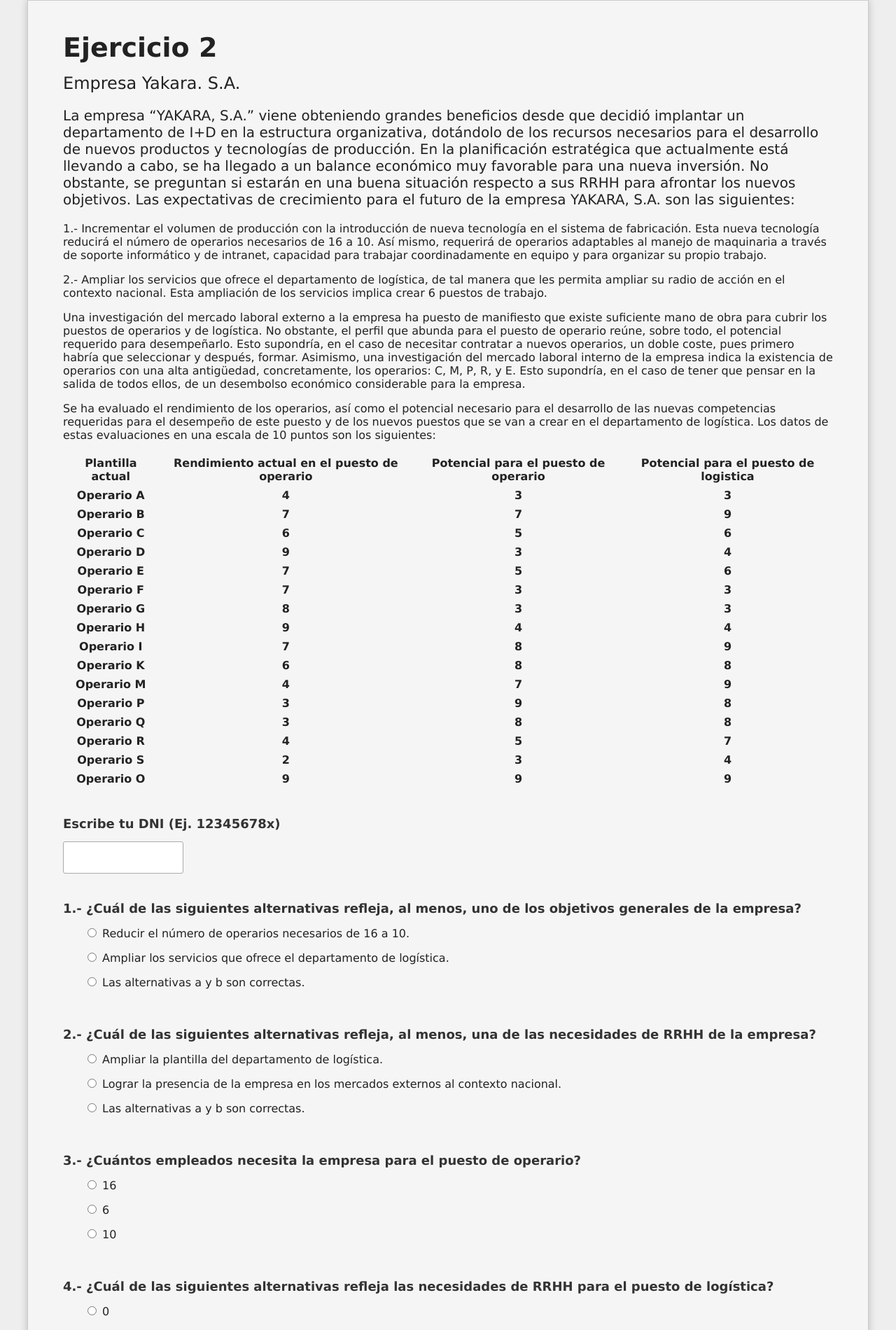
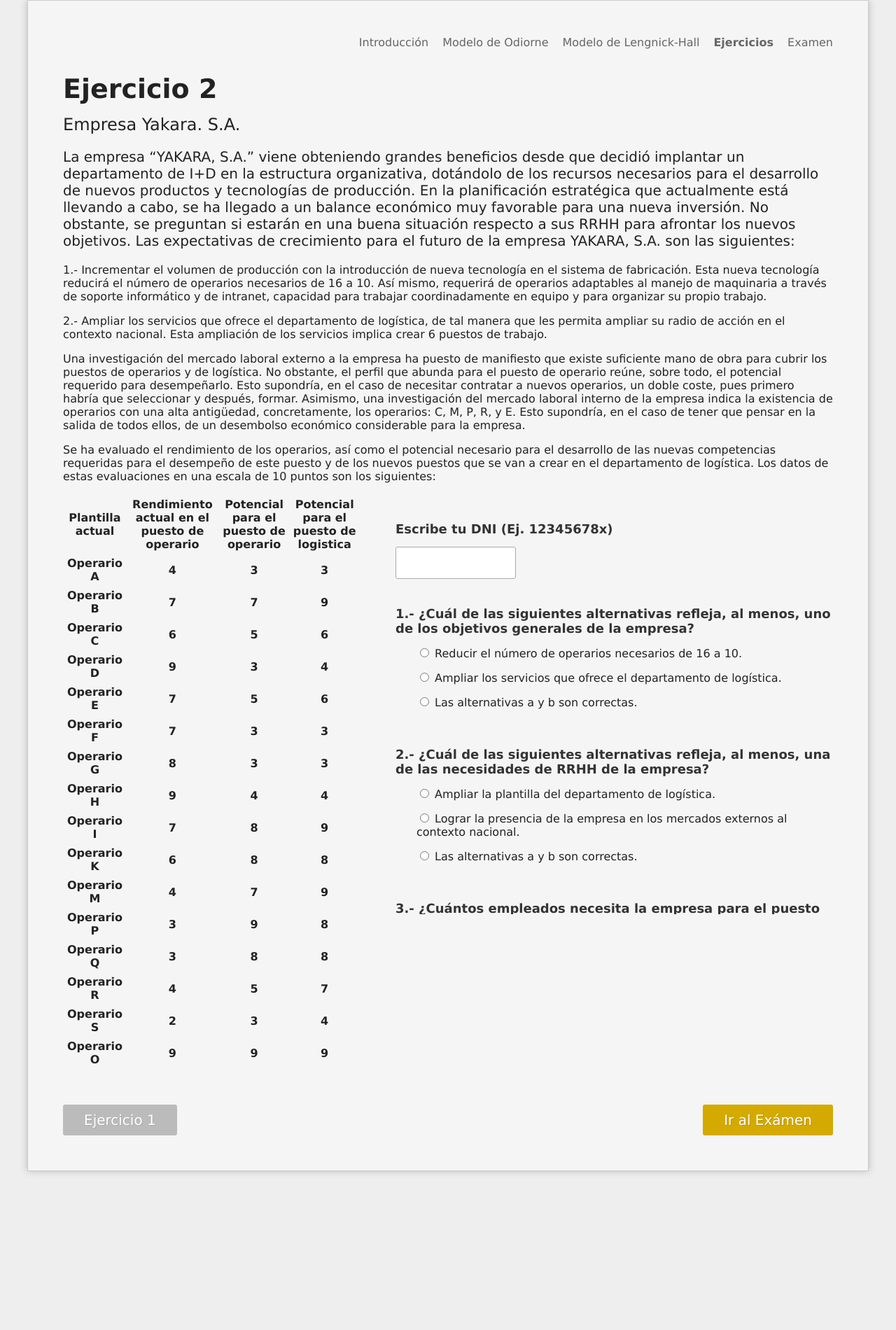
Before and after one commit to Sauco82/aprendiendo-frontend, a PHP site: page /odiorne/ejercicio2.html in a window 1280 px wide. Shown: the top 1900 px of the page at 70% size. After the commit the page ends 1680 px from the top, so only its background shows below. Run offline with PHP 8.4, Linux system fonts and the light colour scheme; lists and menus that the app fills with data are empty; some libraries are stand-ins or nearby versions.

Commit message:
aniadidos menus y organizados ejercicios

```diff
--- a/odiorne/ejercicio2.html
+++ b/odiorne/ejercicio2.html
@@ -26,8 +26,15 @@
 		</script>
 	</head>
 
-	<body>
-		<div class="container">
+	<body id="ejercicio">
+		<div class="container libro">
+			<ul class="menu">
+				<li><a href="examen.html">Examen</a></li>
+				<li class="activo"><a href="ejercicio1.html">Ejercicios</a></li>
+				<li><a href="pagina3.html">Modelo de Lengnick-Hall</a></li>
+				<li><a href="pagina2.html">Modelo de Odiorne</a></li>
+				<li><a href="index.html">Introducci&oacute;n</a></li>
+			</ul>
 			<h1>Ejercicio 2</h1>
 			<h2>Empresa Yakara. S.A.</h2>
 			<p class="intro">La empresa “YAKARA, S.A.” viene obteniendo grandes beneficios desde que decidió implantar un departamento de I+D en la estructura organizativa, dotándolo de los recursos necesarios para el desarrollo de nuevos productos y tecnologías de producción. En la planificación estratégica que actualmente está llevando a cabo, se ha llegado a un balance económico muy favorable para una nueva inversión. No obstante, se preguntan si estarán en una buena situación respecto a sus RRHH para afrontar los nuevos objetivos. Las expectativas de crecimiento para el futuro de la empresa YAKARA, S.A. son las siguientes:</p>
@@ -35,6 +42,7 @@
 			<p>2.- Ampliar los servicios que ofrece el departamento de logística, de tal manera que les permita ampliar su radio de acción en el contexto nacional. Esta ampliación de los servicios implica crear  6 puestos de trabajo.</p>
 			<p>Una investigación del mercado laboral externo a la empresa ha puesto de manifiesto que existe suficiente mano de obra para cubrir los puestos de operarios y de logística. No obstante, el perfil que abunda para el puesto de operario reúne, sobre todo, el potencial requerido para desempeñarlo. Esto supondría, en el caso de necesitar contratar a nuevos operarios, un doble coste, pues primero habría que seleccionar y después, formar. Asimismo, una investigación del mercado laboral interno de la empresa indica la existencia de operarios con una alta antigüedad, concretamente, los operarios: C, M, P, R, y E. Esto supondría, en el caso de tener que pensar en la salida de todos ellos, de un desembolso económico considerable para la empresa.</p>
 			<p>Se ha evaluado el rendimiento de los operarios, así como el potencial necesario para el desarrollo de las nuevas competencias requeridas para el desempeño de este puesto y de los nuevos puestos que se van a crear en el departamento de logística. Los datos de estas evaluaciones en una escala de 10 puntos son los siguientes:</p>
+			<div class="ejercicio_izquierda">
 				<table>
 					<tr>
 						<th>Plantilla actual</th>
@@ -139,7 +147,8 @@
 						<th>9</th>
 					</tr>
 				</table>
-
+			</div>
+			<div class="ejercicio_derecha">
 				<form action="" onsubmit="envia(this);" target="fake-target" method="POST" id="ss-form">
 
 							<br>
@@ -955,6 +964,7 @@
 							</div>
 
 						</form>
+			</div>
 
 			<div class="page_links">
 				<a class='prev' href="ejercicio1.html">Ejercicio 1</a>
--- a/odiorne/style.css
+++ b/odiorne/style.css
@@ -32,6 +32,29 @@
 }
 
 span.rendimiento_potencial {font-weight:normal;}
+
+ul.menu{
+	list-style-type: none;
+	padding: 0;
+	margin:0 0 40px 0;
+	overflow: hidden;
+}
+ul.menu:after{
+	content:"";
+	clear: both
+}
+
+	ul.menu li{
+		float:right;
+	}
+	ul.menu li a{
+		padding: 20px 0 20px 20px;
+		color:#666;
+		text-decoration: none;
+	}
+	ul.menu li a:hover{text-decoration: underline;color:#222;}
+
+	ul.menu li.activo a{font-weight: bold;}
 
 .container{
 	background:#f5f5f5;
```
Also changed, not shown: odiorne/ejercicio1.html (+8 -2 lines), odiorne/examen.html (+9 -2 lines), odiorne/index.html (+7 -0 lines), odiorne/pagina2.html (+7 -0 lines), odiorne/pagina2b.html (+7 -0 lines), odiorne/pagina2c.html (+7 -0 lines), odiorne/pagina2d.html (+7 -0 lines), odiorne/pagina2e.html (+7 -0 lines), odiorne/pagina3.html (+7 -0 lines), odiorne/pagina3b.html (+7 -0 lines), odiorne/pagina3c.html (+7 -0 lines), odiorne/pagina3d.html (+7 -0 lines). Lines whose indentation alone changed are shown as unchanged.
